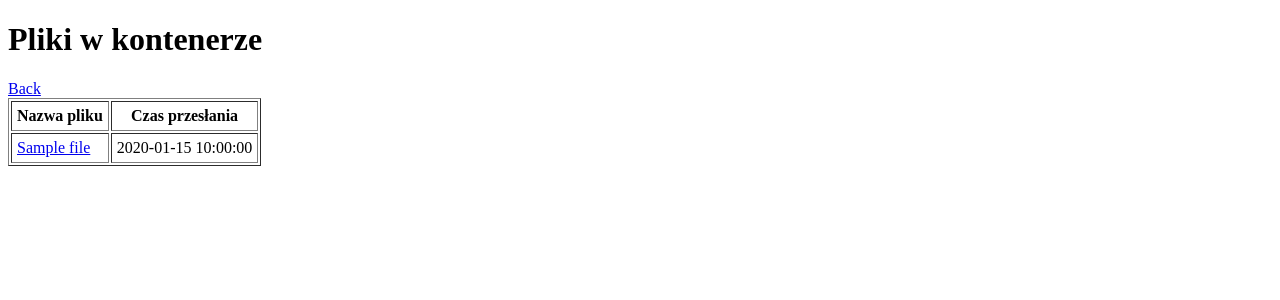
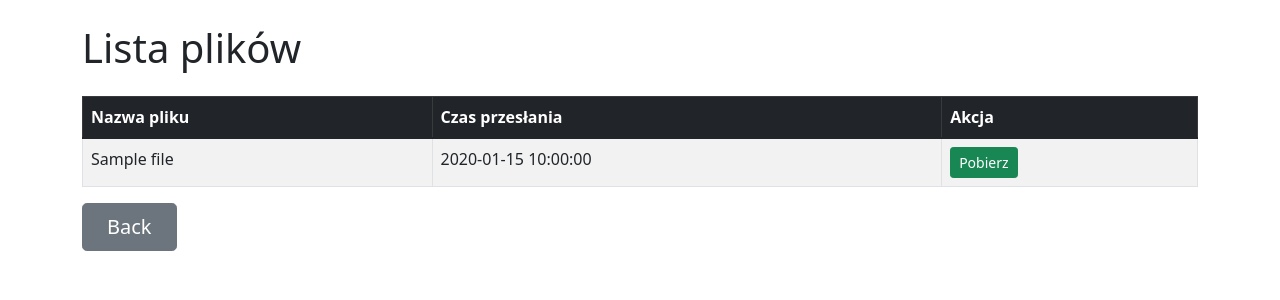
Before and after one commit to zasilacz-szklanki/GutenHieben, a Flask app: template templates/files.html in a window 1280 px wide. Shown: the top 300 px of the page. Run offline with Flask 3, Linux system fonts and the light colour scheme; the template is opened without the code that fills it: most values are stand-ins (such as "Sample title", 1, 10 or a date in 2020); some libraries are stand-ins or nearby versions.

Commit message:
BackButton Fixed

```diff
--- a/templates/files.html
+++ b/templates/files.html
@@ -1,22 +1,31 @@
 <!DOCTYPE html>
 <html>
 <head>
-    <title>Lista plików</title>
+    <title>Pliki</title>
+    <link rel="stylesheet" href="{{ url_for('static', filename='bootstrap/css/bootstrap.min.css') }}">
 </head>
 <body>
-    <h1>Pliki w kontenerze</h1>
-    <table border="1" cellpadding="5">
+    <div class="container my-4">
+        <h1 class="mb-4">Lista plików</h1>
+        <table class="table table-striped table-bordered" cellpadding="5">
+            <thead class="table-dark">
                 <tr>
                     <th>Nazwa pliku</th>
                     <th>Czas przesłania</th>
+                    <th>Akcja</th>
                 </tr>
+            </thead>
+            <tbody>
                 {% for file in files %}
                 <tr>
-            <td><a href="{{ url_for('download', filename=file.name) }}">{{ file.name }}</a></td>
+                    <td>{{ file.name }}</td>
                     <td>{{ file.last_modified.strftime('%Y-%m-%d %H:%M:%S') }}</td>
+                    <td><a href="{{ url_for('download', filename=file.name) }}" class="btn btn-sm btn-success">Pobierz</a></td>
                 </tr>
                 {% endfor %}
-        <a href="{{ url_for('hello') }}" class="btn btn-primary btn-lg px-4 gap-3">Back</a>
+            </tbody>
         </table>
+        <a href="{{ url_for('hello') }}" class="btn btn-secondary btn-lg px-4 gap-3">Back</a>
+    </div>
 </body>
 </html>
```
Lines whose indentation alone changed are shown as unchanged.
